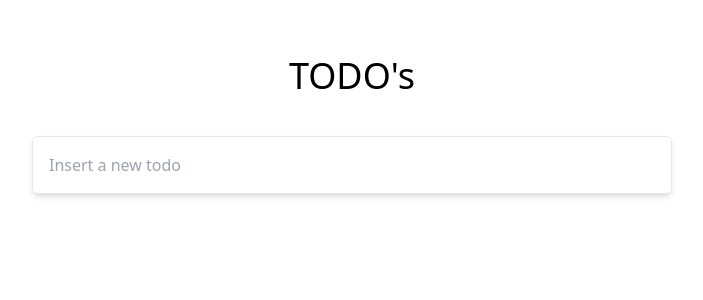
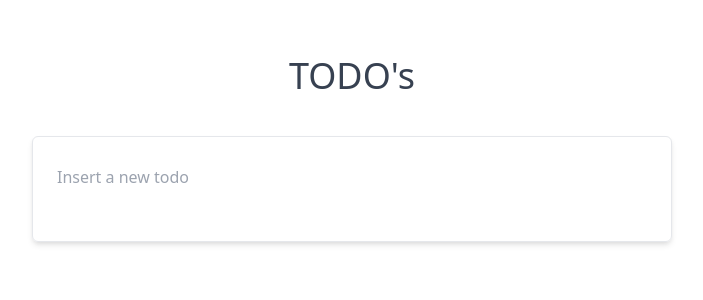
Before and after one commit to slowdata/todo-vue, a Vue app: page / in a window 1280 px wide. Shown: the top 300 px of the page, without its empty margins (288-991 px from the left). Built offline with nearby package versions, Linux system fonts and the light colour scheme.

Commit message:
Removed unecessary styles and give some imput space

```diff
--- a/src/App.vue
+++ b/src/App.vue
@@ -1,9 +1,9 @@
 <template>
     <div
-        class="mt-14 flex flex-col
-      justify-center items-center"
+        class="flex flex-col items-center mt-14
+      "
     >
-        <h1 class="text-4xl mb-10">
+        <h1 class="text-4xl mb-10 text-gray-700">
             TODO's
         </h1>
         <card />
--- a/src/components/TodoImput.vue
+++ b/src/components/TodoImput.vue
@@ -1,5 +1,9 @@
 <template>
-    <input class="w-full" type="text" placeholder="Insert a new todo" />
+    <input
+        class="w-full px-2 py-3 mb-6"
+        type="text"
+        placeholder="Insert a new todo"
+    />
 </template>
 
 <script>
--- a/tailwind.config.js
+++ b/tailwind.config.js
@@ -1,4 +1,5 @@
 module.exports = {
+    mode: "jit",
     purge: ["./index.html", "./src/**/*.{vue,js,ts,jsx,tsx}"],
     darkMode: false, // or 'media' or 'class'
     theme: {
```
